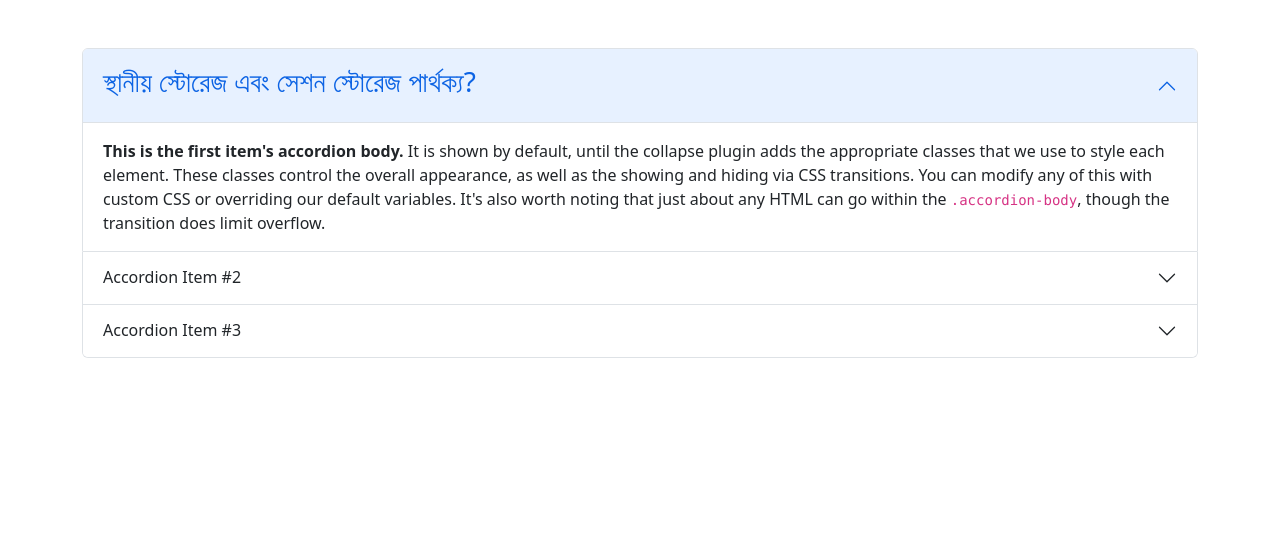
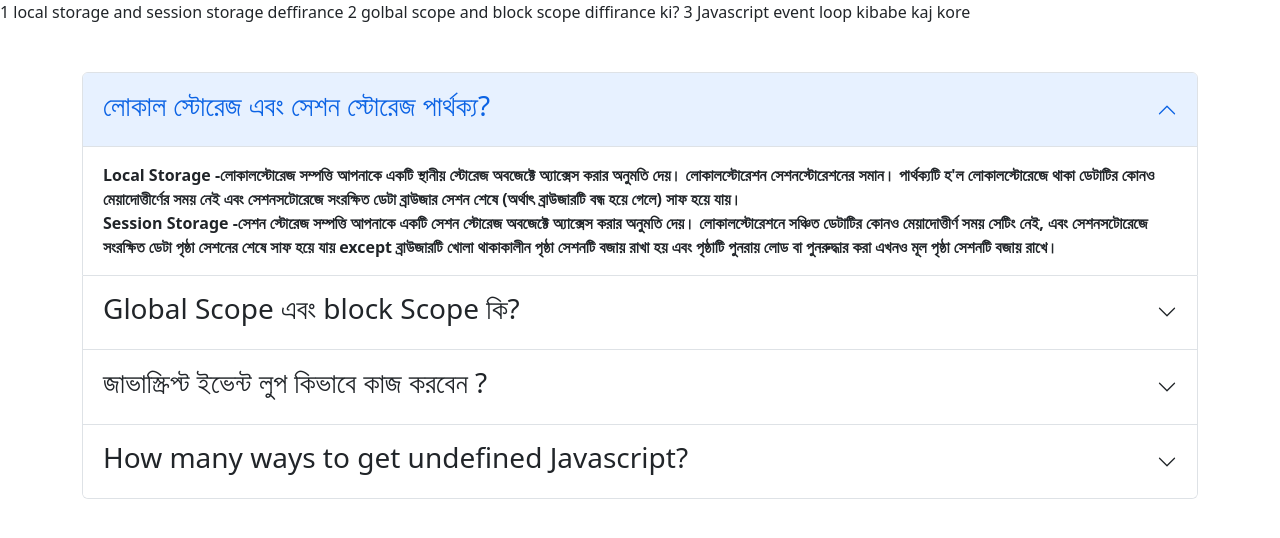
Before and after one commit to Enamhossain/typing-test-project, a plain HTML site: page blog.html in a window 1280 px wide. Drawn offline with nearby package versions, Linux system fonts and the light colour scheme.

Commit message:
blog qustion add

```diff
--- a/blog.html
+++ b/blog.html
@@ -7,40 +7,71 @@
     <link href="https://cdn.jsdelivr.net/npm/bootstrap@5.2.1/dist/css/bootstrap.min.css" rel="stylesheet" integrity="sha384-iYQeCzEYFbKjA/T2uDLTpkwGzCiq6soy8tYaI1GyVh/UjpbCx/TYkiZhlZB6+fzT" crossorigin="anonymous">
   </head>
   <body>
+
+
+    1 local storage and session storage deffirance
+    2 golbal scope and block scope diffirance ki?
+    3 Javascript event loop kibabe kaj kore
+
     <div class="accordion container mt-5" id="accordionExample">
         <div class="accordion-item">
           <h2 class="accordion-header" id="headingOne">
             <button class="accordion-button" type="button" data-bs-toggle="collapse" data-bs-target="#collapseOne" aria-expanded="true" aria-controls="collapseOne">
-                <h3>স্থানীয় স্টোরেজ এবং সেশন স্টোরেজ পার্থক্য?</h3>
+                <h3> লোকাল স্টোরেজ এবং সেশন স্টোরেজ পার্থক্য?</h3>
             </button>
           </h2>
           <div id="collapseOne" class="accordion-collapse collapse show" aria-labelledby="headingOne" data-bs-parent="#accordionExample">
             <div class="accordion-body">
-              <strong>This is the first item's accordion body.</strong> It is shown by default, until the collapse plugin adds the appropriate classes that we use to style each element. These classes control the overall appearance, as well as the showing and hiding via CSS transitions. You can modify any of this with custom CSS or overriding our default variables. It's also worth noting that just about any HTML can go within the <code>.accordion-body</code>, though the transition does limit overflow.
+              <strong>Local Storage -লোকালস্টোরেজ সম্পত্তি আপনাকে একটি স্থানীয় স্টোরেজ অবজেক্টে অ্যাক্সেস করার অনুমতি দেয়। লোকালস্টোরেশন সেশনস্টোরেশনের সমান। পার্থক্যটি হ'ল লোকালস্টোরেজে থাকা ডেটাটির কোনও মেয়াদোত্তীর্ণের সময় নেই এবং সেশনসটোরেজে সংরক্ষিত ডেটা ব্রাউজার সেশন শেষে (অর্থাৎ ব্রাউজারটি বন্ধ হয়ে গেলে) সাফ হয়ে যায়।</strong>
+              <br>
+              <strong>
+                Session Storage -সেশন স্টোরেজ সম্পত্তি আপনাকে একটি সেশন স্টোরেজ অবজেক্টে অ্যাক্সেস করার অনুমতি দেয়। লোকালস্টোরেশনে সঞ্চিত ডেটাটির কোনও মেয়াদোত্তীর্ণ সময় সেটিং নেই, এবং সেশনসটোরেজে সংরক্ষিত ডেটা পৃষ্ঠা সেশনের শেষে সাফ হয়ে যায় except ব্রাউজারটি খোলা থাকাকালীন পৃষ্ঠা সেশনটি বজায় রাখা হয় এবং পৃষ্ঠাটি পুনরায় লোড বা পুনরুদ্ধার করা এখনও মূল পৃষ্ঠা সেশনটি বজায় রাখে।
+              </strong>
             </div>
           </div>
         </div>
         <div class="accordion-item">
           <h2 class="accordion-header" id="headingTwo">
             <button class="accordion-button collapsed" type="button" data-bs-toggle="collapse" data-bs-target="#collapseTwo" aria-expanded="false" aria-controls="collapseTwo">
-              Accordion Item #2
+                 <h3>Global Scope এবং block Scope  কি?  </h3>
             </button>
           </h2>
           <div id="collapseTwo" class="accordion-collapse collapse" aria-labelledby="headingTwo" data-bs-parent="#accordionExample">
             <div class="accordion-body">
-              <strong>This is the second item's accordion body.</strong> It is hidden by default, until the collapse plugin adds the appropriate classes that we use to style each element. These classes control the overall appearance, as well as the showing and hiding via CSS transitions. You can modify any of this with custom CSS or overriding our default variables. It's also worth noting that just about any HTML can go within the <code>.accordion-body</code>, though the transition does limit overflow.
+              <strong>Global Scope - যদি কোনো variable -কে কোনো একটি function অথবা কোনো { } - এর মধ্যে ডিক্লেয়ার না করে কোনো 'open space' -অর্থাৎ Globaly ডিক্লেয়ার করা হয়, তাহলে সেটিকে Global Scope বলা হবে। এক্ষেত্রে var, const অথবা let -যে  keyword ই বাবহার করে ডিফাইন করা হোক না কেন, সেই variable কে কোডের যেকোনো জায়গা থেকেই access করা যাবে।.</strong>
+              <br>
+              <strong class="mt-5"> Block Scope-
+                ES6' হচ্ছে JavaScript এর Modern Version)। Block Scope এর মূল বৈশিষ্ট্য হচ্ছে { } -block এর মধ্যে যদি আমরা কোনো variable ডিক্লেয়ার করি তাহলে সেই variable কে block এর বাইরে থেকে access করা যায় না।
+              </strong>
             </div>
           </div>
         </div>
         <div class="accordion-item">
           <h2 class="accordion-header" id="headingThree">
             <button class="accordion-button collapsed" type="button" data-bs-toggle="collapse" data-bs-target="#collapseThree" aria-expanded="false" aria-controls="collapseThree">
-              Accordion Item #3
+             <h3>জাভাস্ক্রিপ্ট ইভেন্ট লুপ কিভাবে কাজ করবেন ? </h3>
             </button>
           </h2>
           <div id="collapseThree" class="accordion-collapse collapse" aria-labelledby="headingThree" data-bs-parent="#accordionExample">
             <div class="accordion-body">
-              <strong>This is the third item's accordion body.</strong> It is hidden by default, until the collapse plugin adds the appropriate classes that we use to style each element. These classes control the overall appearance, as well as the showing and hiding via CSS transitions. You can modify any of this with custom CSS or overriding our default variables. It's also worth noting that just about any HTML can go within the <code>.accordion-body</code>, though the transition does limit overflow.
+              <strong>ইভেন্ট লুপের একটি সহজ কাজ রয়েছে - কল স্ট্যাক এবং কলব্যাক কিউ নিরীক্ষণ করা। কল স্ট্যাক খালি থাকলে, ইভেন্ট লুপ সারি থেকে প্রথম ইভেন্টটি নিয়ে যাবে এবং এটিকে কল স্ট্যাকের দিকে ঠেলে দেবে, যা কার্যকরভাবে এটি চালায়। এই ধরনের পুনরাবৃত্তিকে ইভেন্ট লুপে টিক বলা হয়।</strong>
+            </div>
+          </div>
+        </div>
+        <div class="accordion-item">
+          <h2 class="accordion-header" id="headingThree">
+            <button class="accordion-button collapsed" type="button" data-bs-toggle="collapse" data-bs-target="#collapseThree" aria-expanded="false" aria-controls="collapseThree">
+             <h3>How many ways to get undefined Javascript? </h3>
+            </button>
+          </h2>
+          <div id="collapseThree" class="accordion-collapse collapse" aria-labelledby="headingThree" data-bs-parent="#accordionExample">
+            <div class="accordion-body">
+              <strong><ol>
+                <li> Uninitialized variable </li>
+                <li> Accessing a non-existing property</li>
+                <li> Function return value</li>
+                <li> void operator</li>
+              </ol></strong>
             </div>
           </div>
         </div>
```
